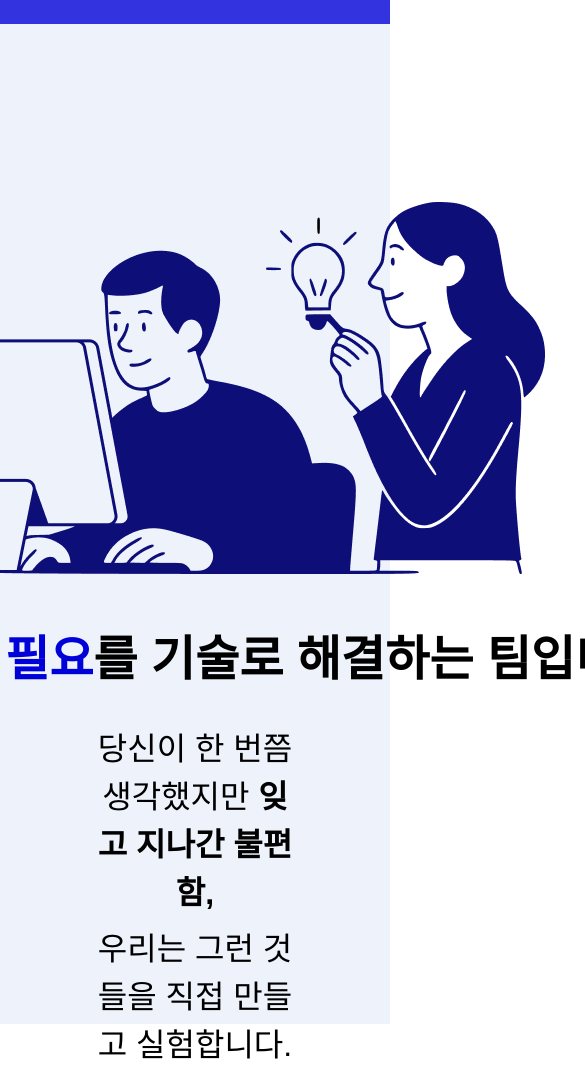
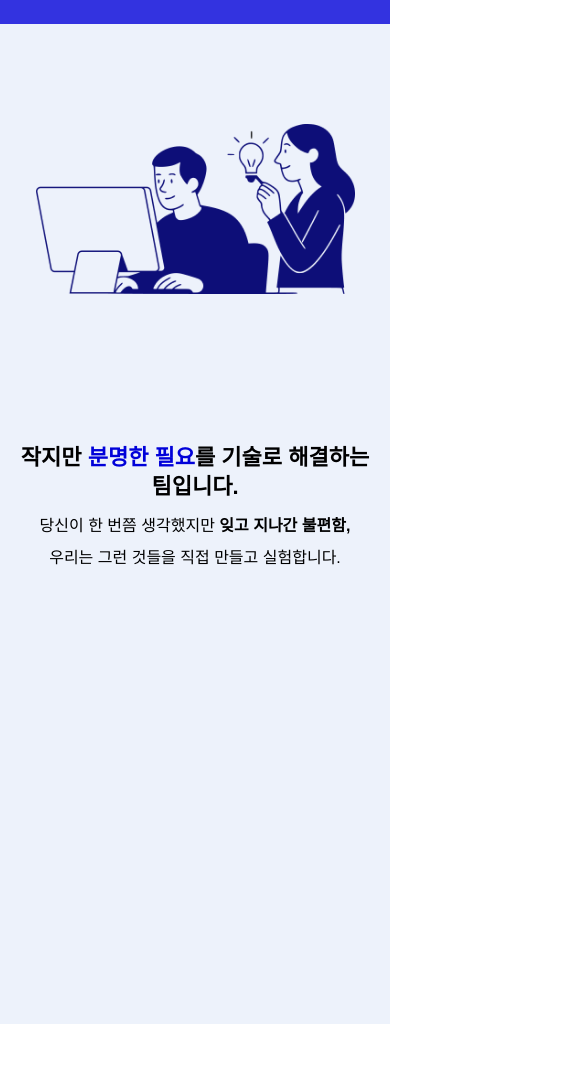
Before and after one commit to proauto/LANDING, a plain HTML site: page index.html in a window 390 px wide. Shown: the part 820-1892 px from the top of the page, 585 px wide, since content can reach past the window. Drawn offline with Linux system fonts and the light colour scheme; grey boxes are pictures that could not be loaded.

Commit message:
Update styles.css

```diff
--- a/styles.css
+++ b/styles.css
@@ -633,6 +633,27 @@ body {
         width: 90%;
     }
 
+    .middle-image {
+        width: 90%;
+        max-width: 400px;
+        height: auto;
+        top: 120px;
+    }
+
+    .service-main-text {
+        top: 480px;
+        font-size: 28px;
+        white-space: normal;
+        width: 90%;
+        line-height: 1.3;
+    }
+
+    .service-description-text {
+        top: 560px;
+        font-size: 20px;
+        width: 90%;
+    }
+
     .service-content {
         grid-template-columns: 1fr;
         gap: 40px;
@@ -739,6 +760,27 @@ body {
         width: 95%;
     }
 
+    .middle-image {
+        width: 95%;
+        max-width: 320px;
+        height: auto;
+        top: 100px;
+    }
+
+    .service-main-text {
+        top: 420px;
+        font-size: 22px;
+        white-space: normal;
+        width: 95%;
+        line-height: 1.3;
+    }
+
+    .service-description-text {
+        top: 490px;
+        font-size: 16px;
+        width: 95%;
+    }
+
     .service-text h2 {
         font-size: 20px;
     }
```
